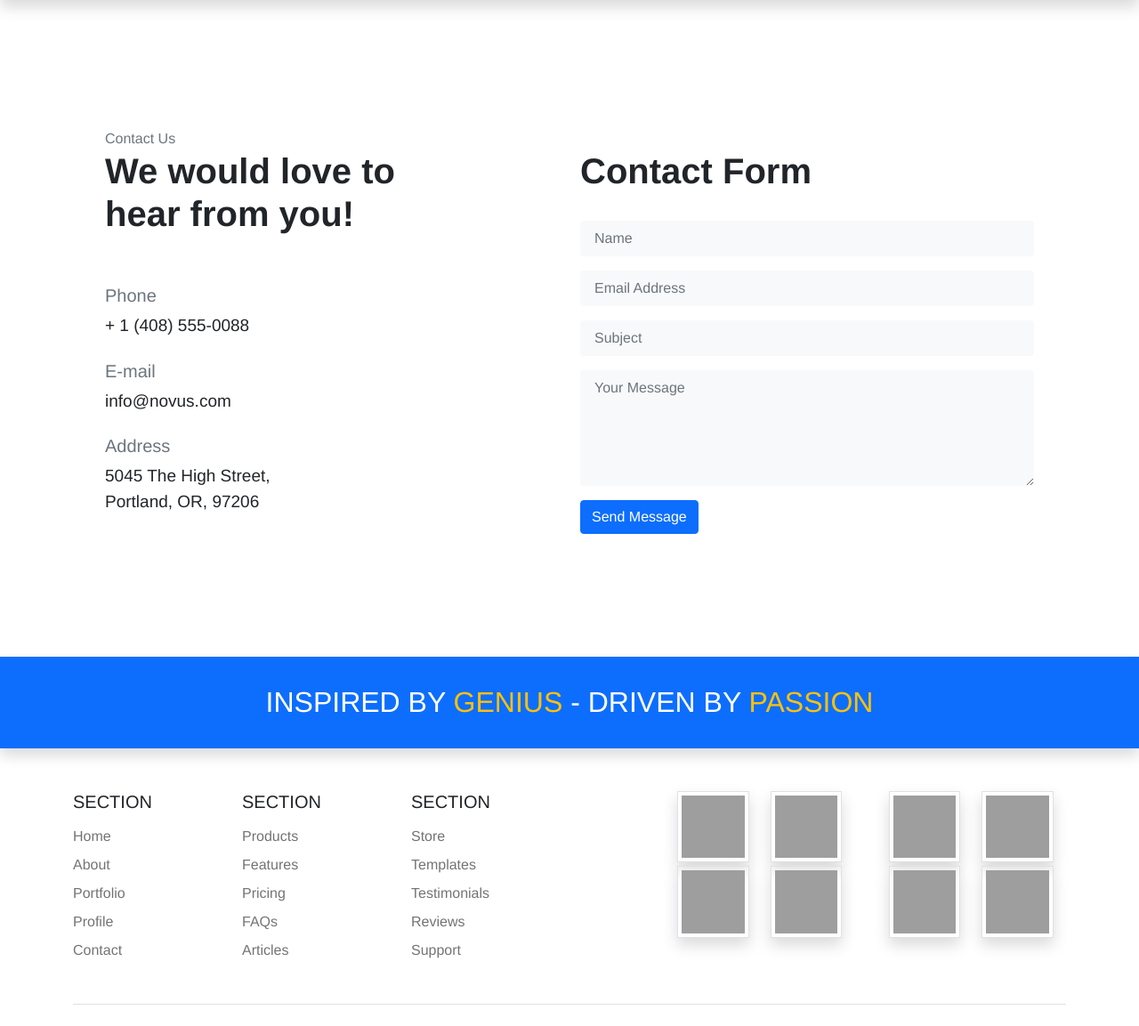
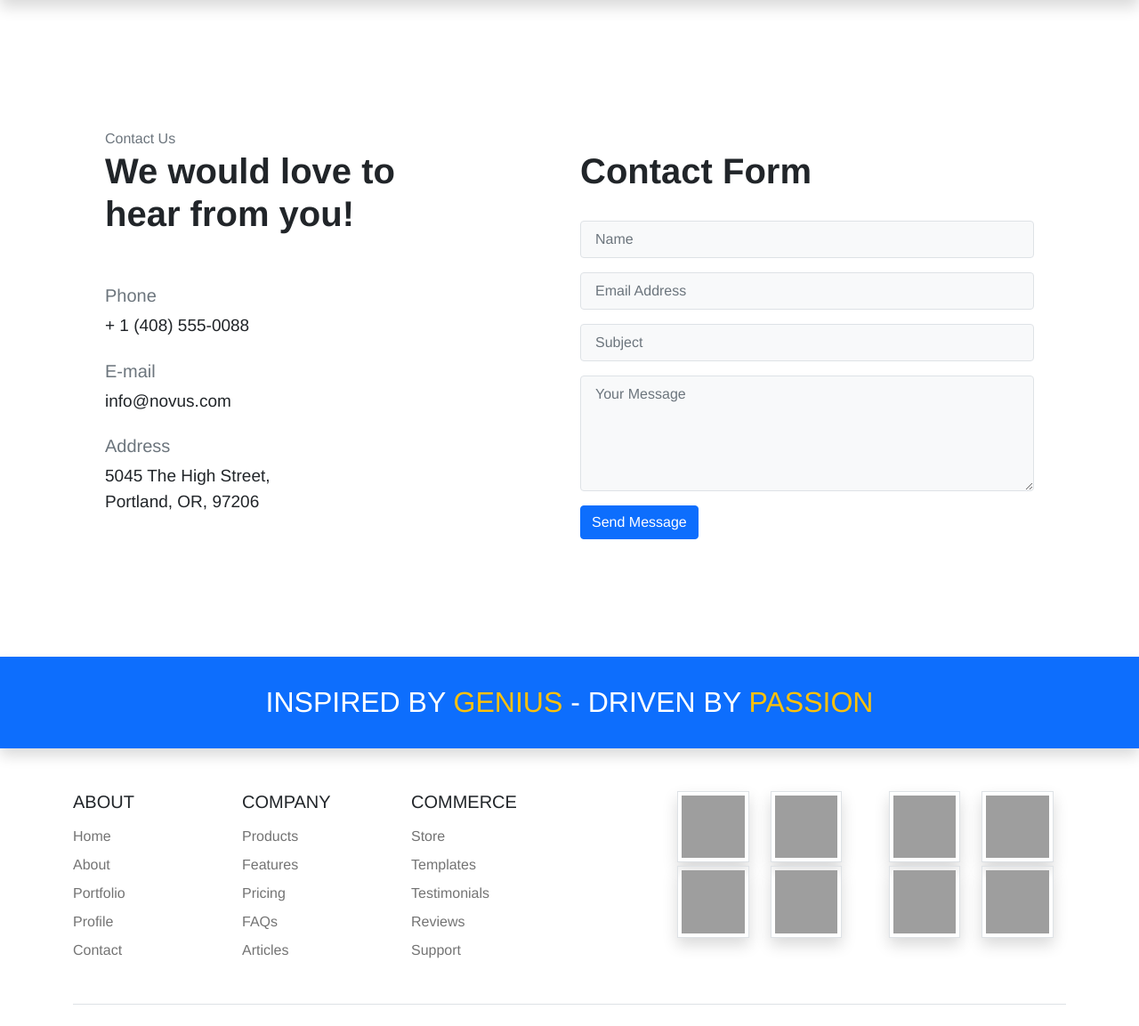
Before and after one commit to steveshead/themed_php_database_login_register, a PHP site: page /contact.php in a window 1280 px wide. Shown: the part 78-1231 px from the top of the page at 89% size. Run offline with PHP 8.4, Linux system fonts and the light colour scheme; some libraries are stand-ins or nearby versions; grey boxes are pictures that could not be loaded.

Commit message:
Code cleanup

```diff
--- a/contact.php
+++ b/contact.php
@@ -65,16 +65,16 @@ if (isset($_POST['submit'])) {
                     <?=$msg?>
 
                     <div class="mb-3">
-                        <input class="form-control py-2 px-3 bg-light border-0" type="text" name="name" id="name" placeholder="Name" value="<?= isset($_POST['name']) ? htmlspecialchars($_POST['name'], ENT_QUOTES) : '' ?>"/>
+                        <input class="form-control py-2 px-3 bg-light border" type="text" name="name" id="name" placeholder="Name" value="<?= isset($_POST['name']) ? htmlspecialchars($_POST['name'], ENT_QUOTES) : '' ?>"/>
                     </div>
                     <div class="mb-3">
-                        <input class="form-control py-2 px-3 bg-light border-0" type="email" name="email" id="email" placeholder="Email Address" value="<?= isset($_POST['email']) ? htmlspecialchars($_POST['email'], ENT_QUOTES) : '' ?>" />
+                        <input class="form-control py-2 px-3 bg-light border" type="email" name="email" id="email" placeholder="Email Address" value="<?= isset($_POST['email']) ? htmlspecialchars($_POST['email'], ENT_QUOTES) : '' ?>" />
                     </div>
                     <div class="mb-3">
-                        <input class="form-control py-2 px-3 bg-light border-0" type="text" name="subject" id="subject" placeholder="Subject" value="<?= isset($_POST['subject']) ? htmlspecialchars($_POST['subject'], ENT_QUOTES) : '' ?>"/>
+                        <input class="form-control py-2 px-3 bg-light border" type="text" name="subject" id="subject" placeholder="Subject" value="<?= isset($_POST['subject']) ? htmlspecialchars($_POST['subject'], ENT_QUOTES) : '' ?>"/>
                     </div>
                     <div class="mb-3">
-                        <textarea class="form-control py-2 px-3 bg-light border-0" name="message" id="message" type="text" placeholder="Your Message" style="height:130px;"><?= isset($_POST['message']) ? htmlspecialchars($_POST['message'], ENT_QUOTES) : '' ?></textarea>
+                        <textarea class="form-control py-2 px-3 bg-light border" name="message" id="message" type="text" placeholder="Your Message" style="height:130px;"><?= isset($_POST['message']) ? htmlspecialchars($_POST['message'], ENT_QUOTES) : '' ?></textarea>
                     </div>
                     <div class="d-flex justify-content-between">
                         <input class="btn btn-primary" type="submit" name="submit" value="Send Message" />
--- a/footer.php
+++ b/footer.php
@@ -13,7 +13,7 @@
                 <footer class="py-5">
                     <div class="row">
                         <div class="col-6 col-md-2 mb-3">
-                            <h5>Section</h5>
+                            <h5>About</h5>
                             <ul class="nav flex-column">
                                 <li class="nav-item mb-2"><a href="#" class="nav-link p-0 text-body-secondary">Home</a></li>
                                 <li class="nav-item mb-2"><a href="#" class="nav-link p-0 text-body-secondary">About</a></li>
@@ -23,7 +23,7 @@
                             </ul>
                         </div>
                         <div class="col-6 col-md-2 mb-3">
-                            <h5>Section</h5>
+                            <h5>Company</h5>
                             <ul class="nav flex-column">
                                 <li class="nav-item mb-2"><a href="#" class="nav-link p-0 text-body-secondary">Products</a></li>
                                 <li class="nav-item mb-2"><a href="#" class="nav-link p-0 text-body-secondary">Features</a></li>
@@ -33,7 +33,7 @@
                             </ul>
                         </div>
                         <div class="col-6 col-md-2 mb-3">
-                            <h5>Section</h5>
+                            <h5>Commerce</h5>
                             <ul class="nav flex-column">
                                 <li class="nav-item mb-2"><a href="#" class="nav-link p-0 text-body-secondary">Store</a></li>
                                 <li class="nav-item mb-2"><a href="#" class="nav-link p-0 text-body-secondary">Templates</a></li>
--- a/mysql.sql
+++ b/mysql.sql
@@ -43,6 +43,7 @@ CREATE TABLE `accounts` (
   `registered` datetime NOT NULL,
   `avatar` varchar(256) COLLATE utf8mb4_unicode_ci DEFAULT NULL,
   `occupation` text COLLATE utf8mb4_unicode_ci,
+  `motto` varchar(256) COLLATE utf8mb4_unicode_ci DEFAULT NULL,
   `location` text COLLATE utf8mb4_unicode_ci
 ) ENGINE=InnoDB DEFAULT CHARSET=utf8mb4 COLLATE=utf8mb4_unicode_ci;
 
@@ -50,7 +51,7 @@ CREATE TABLE `accounts` (
 -- Dumping data for table `accounts`
 --
 
-INSERT INTO `accounts` (`id`, `username`, `first_name`, `last_name`, `password`, `email`, `role`, `approved`, `activation_code`, `remember_me_code`, `reset_code`, `last_seen`, `registered`, `avatar`, `occupation`, `location`) VALUES
+INSERT INTO `accounts` (`id`, `username`, `first_name`, `last_name`, `password`, `email`, `role`, `approved`, `activation_code`, `remember_me_code`, `reset_code`, `last_seen`, `registered`, `avatar`, `occupation`, `motto`, `location`) VALUES
 (1, 'admin', NULL, NULL, '$2y$10$ZU7Jq5yZ1U/ifeJoJzvLbenjRyJVkSzmQKQc.X0KDPkfR3qs/iA7O', 'admin@example.com', 'Admin', 1, 'activated', '', NULL, '2025-06-01 21:25:38', '2025-01-01 00:00:00', NULL, NULL, NULL),
 (2, 'member', NULL, NULL, '$2y$10$yWKu95tLTnqdNhR/XfHtEekrjKJg2iVa8p65Da/EoijSPaFkRnmRG', 'member@example.com', 'Member', 1, 'activated', '$2y$10$4U3BaM.Xmvz1xI.12l9mEedOs3ffV9rrsIHSC1oDwO7cnpQPxHl.O', NULL, '2025-06-07 19:25:49', '2025-01-01 00:00:00', NULL, NULL, NULL);
 
```
Also changed, not shown: index.php (+5 -5 lines), profile.php (+19 -5 lines), images/avatar/392557dc8086bccc6ac59f6f92628ffffn.jpeg (deleted), images/avatar/3a79a204e0fe5a837a804891425b70facn.jpeg (added).
